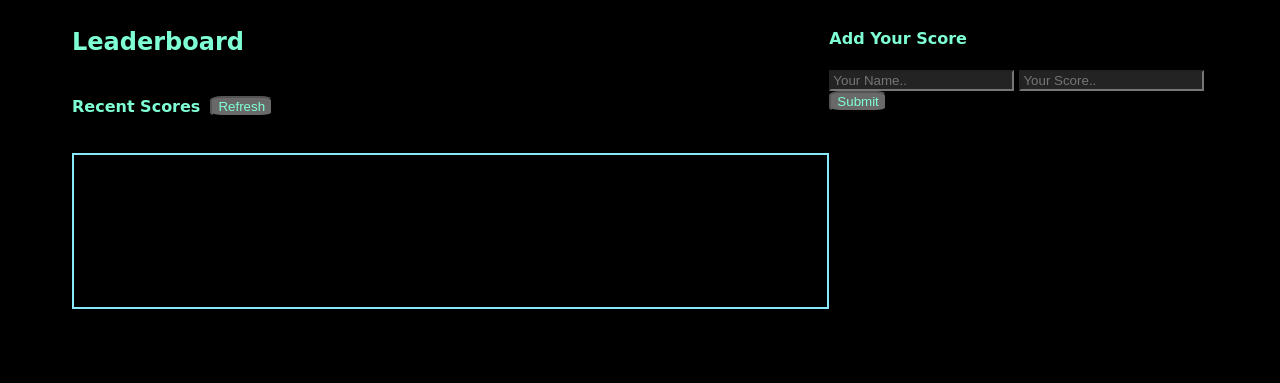
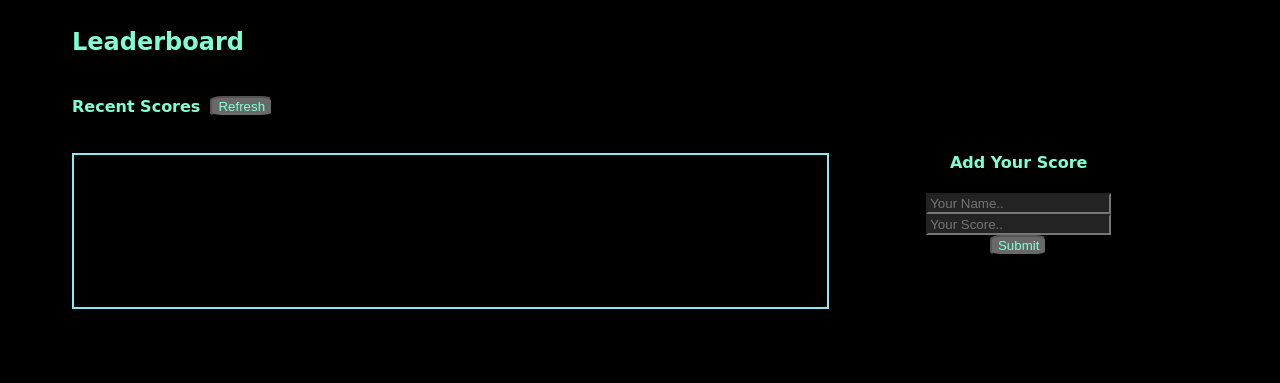
Before and after one commit to CarlosZ96/LeaderboardAPI, a website built with webpack: page src/index.html in a window 1280 px wide. Built offline with nearby package versions, Linux system fonts and the light colour scheme.

Commit message:
Feature:
Sections position edited.

```diff
--- a/src/style.css
+++ b/src/style.css
@@ -7,11 +7,14 @@ body {
     padding-left: 5%;
     padding-right: 5%;
     justify-items: center;
+    height: 100%;
   }
 
   .Scores {
     width: 80%;
-    height: 80%;
+    height: 372px;
+    align-items: center;
+    justify-content: center;
   }
 
   .Rbutton {
@@ -43,7 +46,11 @@ body {
 
   .AddScores {
     width: 40%;
-    height: 40%;
+    height: 372px;
+    display: flex;
+    flex-direction: column;
+    justify-content: center;
+    align-items: center;
   }
 
   .ScoreInput {
```
Also changed, not shown: dist/index_bundle.js.
